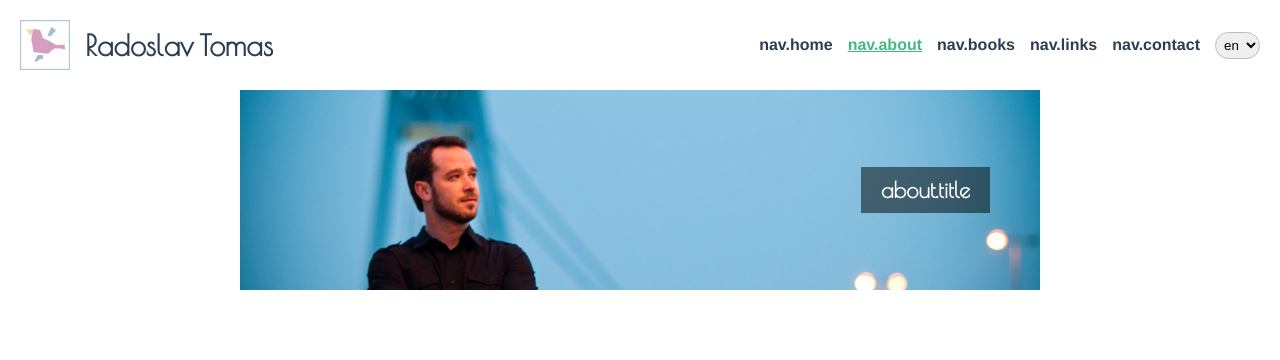
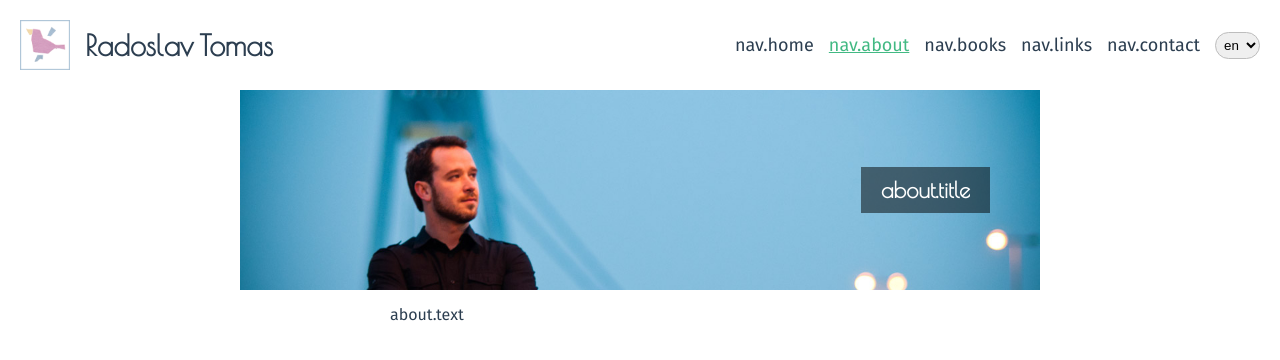
Before and after one commit to radoslavtomas/radoslav_poetry_vue, a Vue app: page /about in a window 1280 px wide. Shown: the top 360 px of the page. Built offline with nearby package versions, Linux system fonts and the light colour scheme; what vue-particles would draw is missing.

Commit message:
set up about page

```diff
--- a/public/index.html
+++ b/public/index.html
@@ -22,10 +22,6 @@
       integrity="sha384-50oBUHEmvpQ+1lW4y57PTFmhCaXp0ML5d60M1M7uH2+nqUivzIebhndOJK28anvf"
       crossorigin="anonymous"
     />
-    <link
-      href="https://fonts.googleapis.com/css?family=Poiret+One"
-      rel="stylesheet"
-    />
   </head>
   <body>
     <noscript>
--- a/src/App.vue
+++ b/src/App.vue
@@ -53,13 +53,14 @@ export default {
 
 #50a5a9
 <style lang="scss">
+@import url("https://fonts.googleapis.com/css?family=Poiret+One|Fira+Sans:400,500");
 body {
   margin: 0;
   min-height: 100vh;
   // background-image: linear-gradient(to top, #badec1, #93d4ef);
 }
 #app {
-  font-family: "Avenir", Helvetica, Arial, sans-serif;
+  font-family: "Fira Sans", sans-serif;
   -webkit-font-smoothing: antialiased;
   -moz-osx-font-smoothing: grayscale;
   text-align: center;
@@ -149,4 +150,28 @@ body {
   -webkit-text-fill-color: transparent;
   -webkit-background-clip: text;
 }
+.container {
+  margin: 0 auto;
+  max-width: 500px;
+  padding: 15px;
+}
+.text-left {
+  text-align: left;
+}
+.simple-text {
+  p {
+    font-weight: 400;
+    font-size: 18px;
+    line-height: 28px;
+    margin-block-start: 1.2em;
+    margin-block-end: 1.2em;
+  }
+
+  a {
+    color: #b969a0;
+    &:hover {
+      color: darken(#b969a0, 5%);
+    }
+  }
+}
 </style>
--- a/src/components/Navigation.vue
+++ b/src/components/Navigation.vue
@@ -123,7 +123,8 @@ export default {
   align-items: center;
 
   a {
-    font-weight: bold;
+    // font-weight: bold;
+    font-size: 18px;
     color: #2c3e50;
     text-decoration: none;
     margin-right: 15px;
--- a/src/views/About.vue
+++ b/src/views/About.vue
@@ -1,6 +1,10 @@
 <template>
   <div class="about">
     <HeroImg image="/assets/img/index.jpg" :title="$t('about.title')"/>
+
+    <div class="container">
+      <div class="text-left simple-text" v-html="$t('about.text')"></div>
+    </div>
   </div>
 </template>
 
@@ -8,12 +12,14 @@
 {
   "en": {
     "about": {
-      "title": "About Me"
+      "title": "About Me",
+      "text": "<p>Originally from Slovakia, I currently live in Liverpool, UK.</p><p>My latest book so far was published in 2011, it’s called <strong>Status reports (Statusové hlásenia)</strong> and it is an outcomeof an exciting play with poetry, identities and social networks.</p><p>In 2009 I published <strong>Wolves' weddings (Vlčie svadby)</strong> based on stories from mythology. My first book <strong>A boy (Chlapec)</strong> is from 2005 and received literary prize for first-published poets in Slovakia – the Ivan Krasko Prize.</p><p>Many of my poems were translated into English, German, Hungarian, Czech and Polish. Selection of my poetry appeared in 5x5 (an anthology of modern Slovak poetry).</p><p>These days I work as a <a href='http://radoslav.in' target='_blank'>webdeveloper</a>.</p>"
     }
   },
   "sk": {
     "about": {
-      "title": "O Mne"
+      "title": "O Mne",
+      "text": "<p>Pochádzam zo Slovenska, no momentálne žijem v Liverpoole, UK.</p><p>Zatiaľ posledná kniha mi vyšla v roku 2011, volá sa <strong>Statusové hlásenia</strong> a bola pre mňa výbornou hrou s poéziou, identitou a sociálnymi sieťami.</p><p>V roku 2009 som vydal <strong>Vlčie svadby</strong> postavené na príbehoch z mytológie. Moja prvá kniha <strong>Chlapec</strong> je z roku 2005 a získala Cenu Ivana Kraska za najlepší debut.</p><p>Mnohé moje básne boli preložené do angličtiny, nemčiny, maďarčiny, češtiny a poľštiny. Výber z mojej poézie sa objavil aj v knihe 5x5 (antológia súčasnej slovenskej poézie).</p><p>V súčasnosti pracujem ako <a href='http://radoslav.in' target='_blank'>webdeveloper</a>.</p>"
     }
   }
 }
--- a/src/views/Home.vue
+++ b/src/views/Home.vue
@@ -92,7 +92,7 @@ export default {
   z-index: 5;
 }
 .hero-landing {
-  padding: 50px 10px;
+  padding: 80px 10px 50px 10px;
   position: relative;
   z-index: 5;
 }
```
